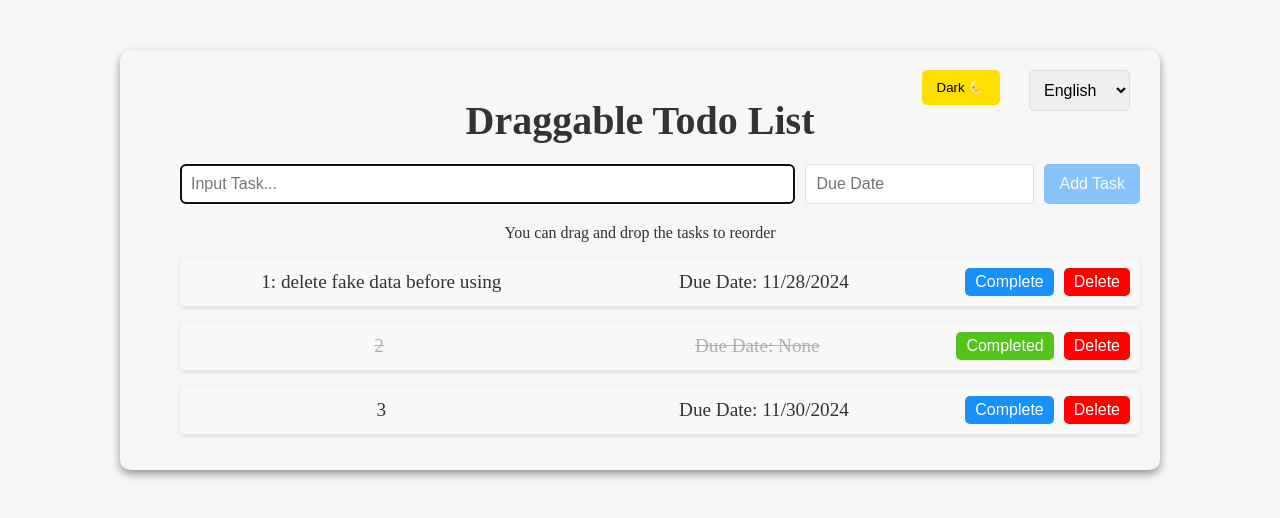
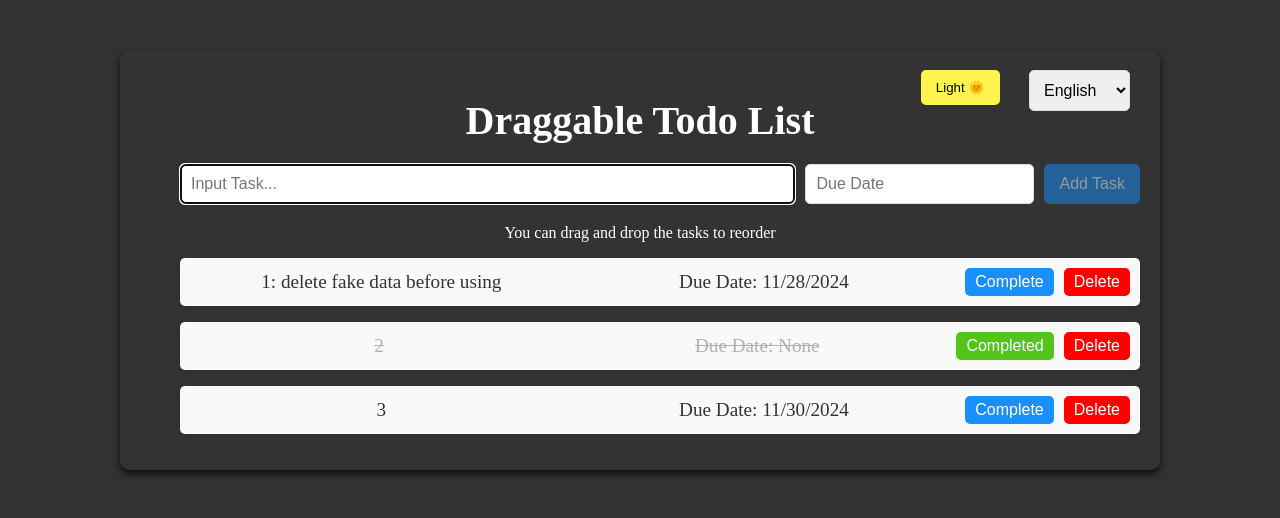
Before and after one commit to john-data-chen/ts-react-drag-and-drop-starter-kit, a React (Vite) app: page / in a window 1280 px wide. Shown: the top 518 px of the page. Built offline with nearby package versions, Linux system fonts and the light colour scheme.

Commit message:
Set Dark mode as default theme

```diff
--- a/src/App.tsx
+++ b/src/App.tsx
@@ -53,7 +53,7 @@ function App() {
     localStorage.getItem("i18nextLng") || "en"
   );
   const storeTheme = localStorage.getItem("theme");
-  const [theme, setTheme] = useState(storeTheme || "light");
+  const [theme, setTheme] = useState(storeTheme || "dark");
   const isDarkMode = theme === "dark";
   const toggleTheme = () => {
     setTheme(isDarkMode ? "light" : "dark");
```
